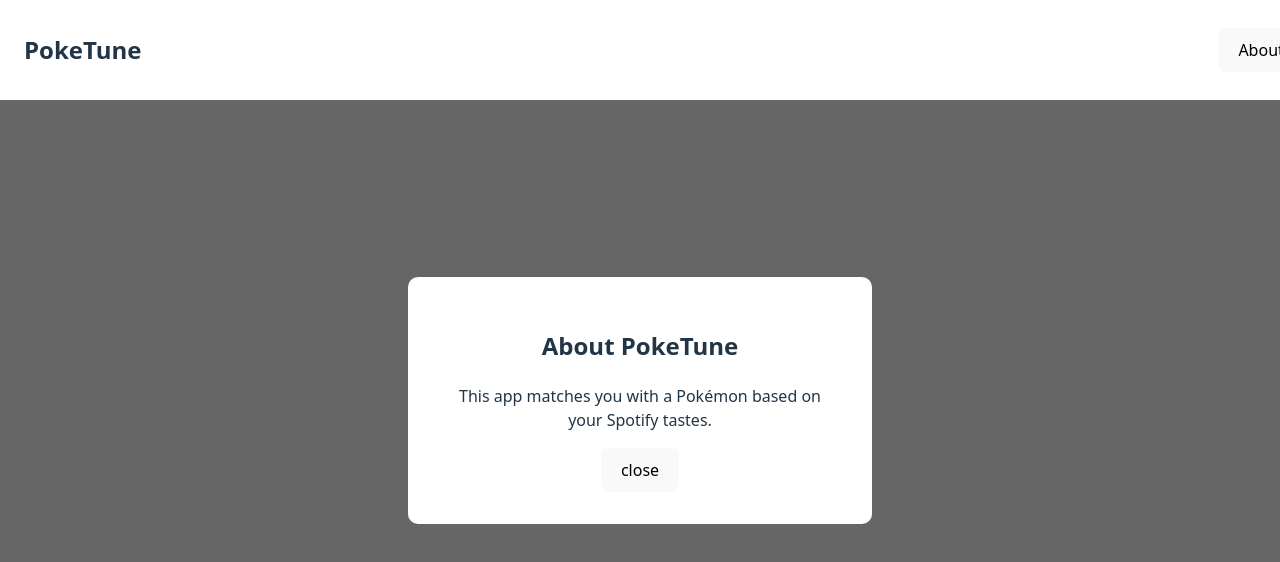
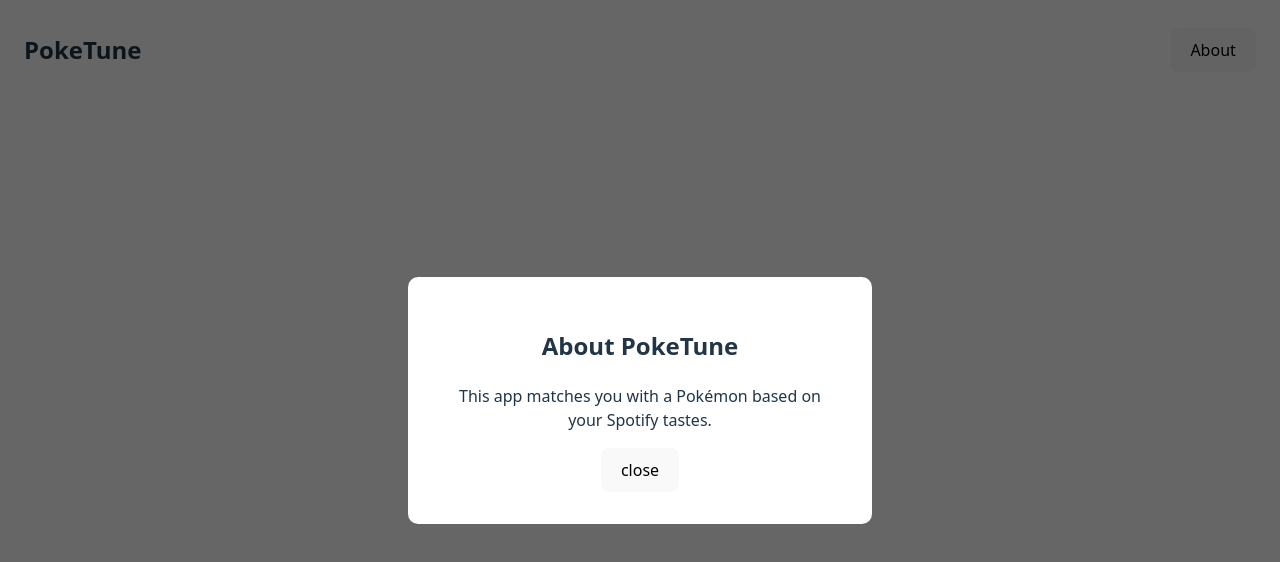
Before and after one commit to venetialiu/poketune, a React (Vite) app in the folder frontend/: page /about in a window 1280 px wide. Shown: the top 562 px of the page. Built offline with nearby package versions, Linux system fonts and the light colour scheme.

Commit message:
Update Navbar & About

```diff
--- a/frontend/src/components/About/About.css
+++ b/frontend/src/components/About/About.css
@@ -5,7 +5,9 @@
   display: flex;
   justify-content: center;
   align-items: center;
+  z-index: 1000;
 }
+
 
 .modal {
   background: white;
--- a/frontend/src/components/Navbar/Navbar.css
+++ b/frontend/src/components/Navbar/Navbar.css
@@ -12,4 +12,8 @@
   align-items: center;
 
   z-index: 999;
+
+  align-items: center;
+  box-sizing: border-box;
+
 }
```
